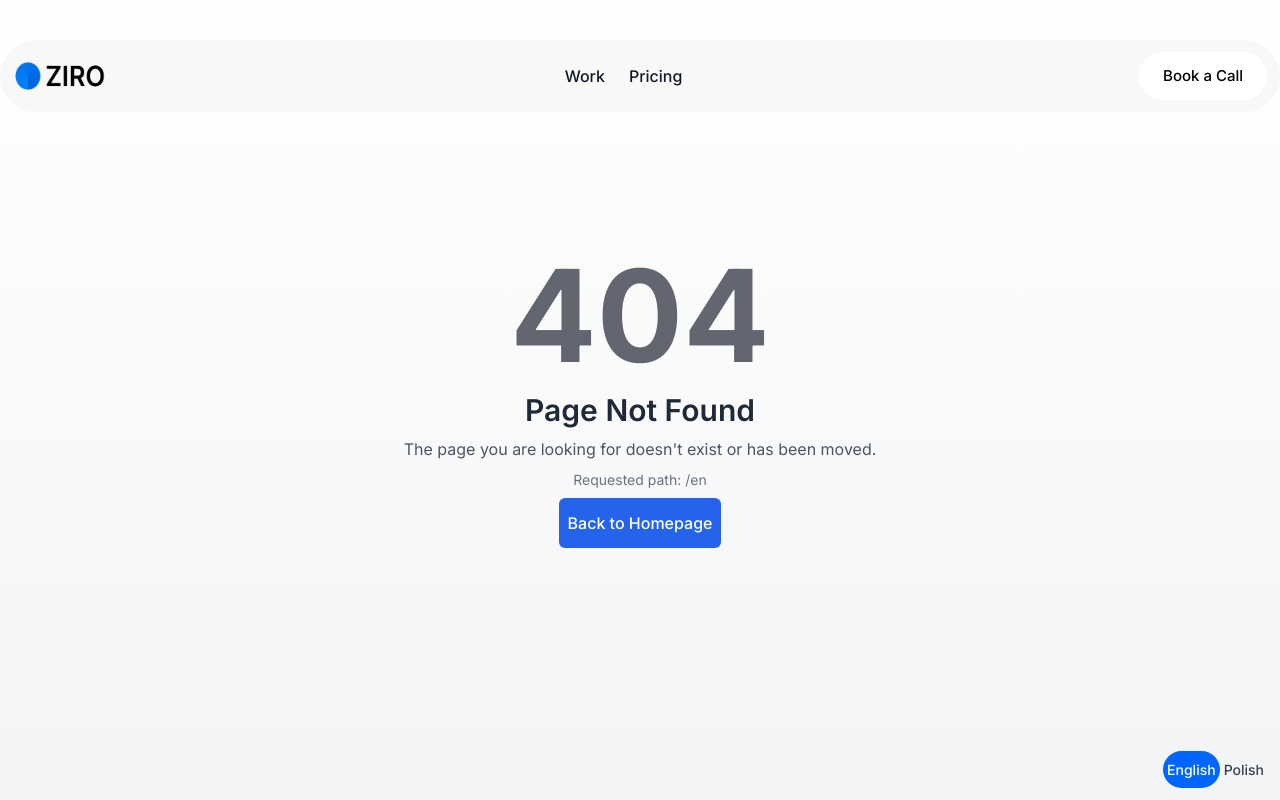
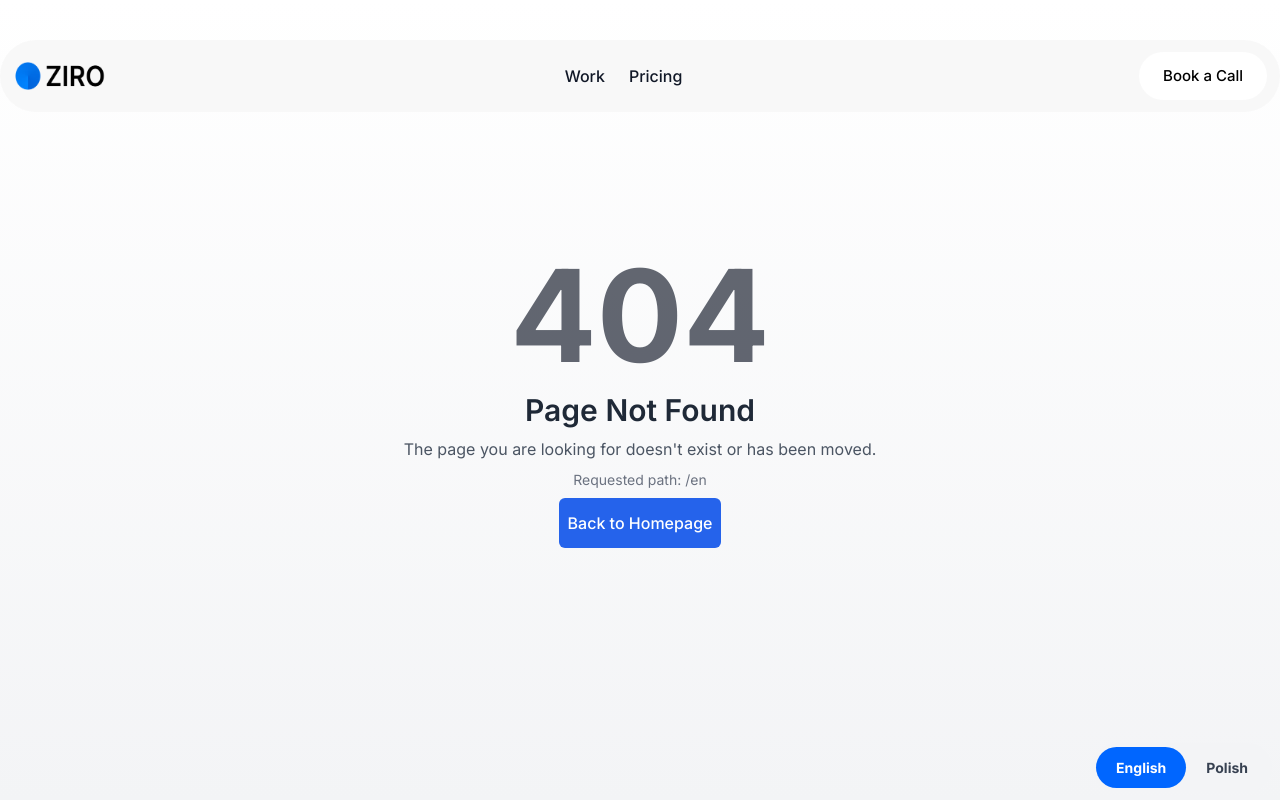
Before and after one commit to NikKowPHP/ziroagency, a Next.js app: page /en in a window 1280 px wide. Shown: the top 800 px of the page. Built offline with nearby package versions, Linux system fonts and the light colour scheme.

Commit message:
fix: paddings for language switcher

```diff
--- a/src/components/ui/language-switcher/language-switcher.tsx
+++ b/src/components/ui/language-switcher/language-switcher.tsx
@@ -45,7 +45,7 @@ export function LanguageSwitcher() {
             key={lang.code}
             onClick={() => handleLanguageSwitch(lang.code)}
             className={cn(
-              'px-4 py-2 text-sm font-medium transition-all duration-200',
+              'px-[20px] py-[10px] text-sm font-bold transition-all duration-200',
               // First button (English)
               index === 0 && 'rounded-full',
               // Last button (Polish)
```
